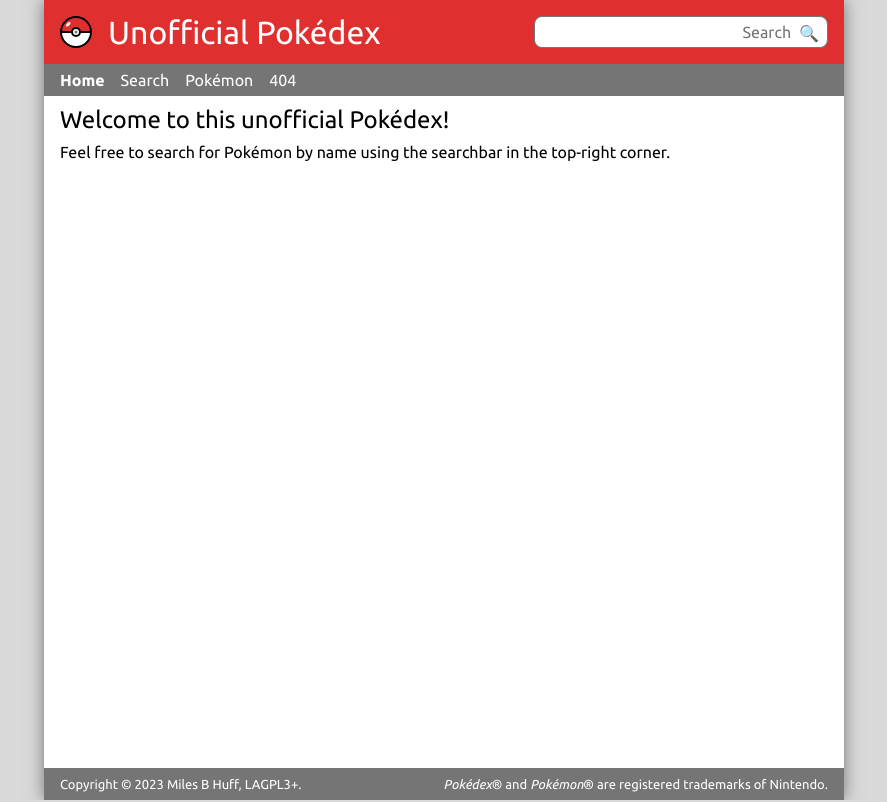
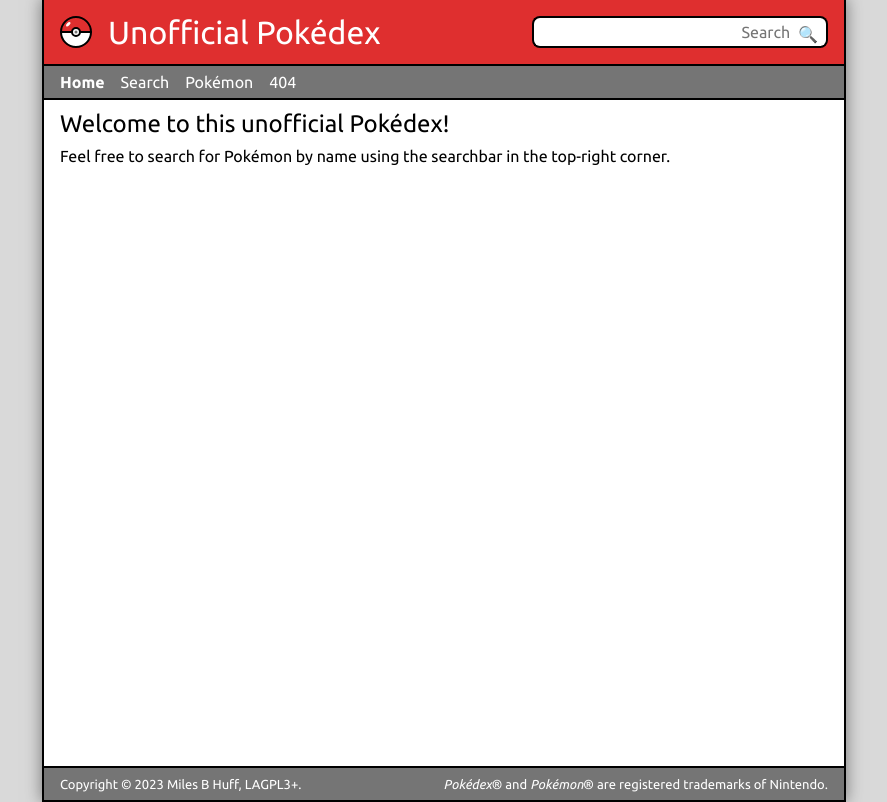
Before and after one commit to MilesBHuff/Pokedex, a React (Vite) app in the folder frontend/app/: page / in a window 1280 px wide. Shown: the whole page, without its empty margins (196-1083 px from the left). Built offline with nearby package versions, Linux system fonts and the light colour scheme.

Commit message:
Reworked borders to match icon

```diff
--- a/frontend/app/src/styles/elements/_input.scss
+++ b/frontend/app/src/styles/elements/_input.scss
@@ -1,5 +1,5 @@
 input, textarea {
     &:focus {
-        box-shadow: 0 0 0.5rem 0 $color-border inset;
+        box-shadow: 0 0 0.5rem 0 $color-shadow inset;
     }
 }
--- a/frontend/app/src/styles/elements/_layout.scss
+++ b/frontend/app/src/styles/elements/_layout.scss
@@ -2,7 +2,7 @@
 body {
     height: 100vh;
     width: 100vw;
-    overflow: visible;
+    overflow: hidden;
 
     display: flex;
     justify-content: center;
@@ -12,7 +12,9 @@
 
 ////////////////////////////////////////////////////////////////////////////////
 #root {
-    box-shadow: 0 0 1rem 0 $color-border;
+    box-shadow: 0 0 1rem 0 $color-shadow;
+    border: $border-width solid $color-border;
+    margin: -$border-width; // `outline` didn't look right, so I went for a workaround with `border`.
 
     display: flex;
     flex-direction: column;
@@ -35,6 +37,7 @@
 
 ////////////////////////////////////////////////////////////////////////////////
 header {
+    border-bottom: $border-width solid $color-border;
     background-color: $color-header-background;
     color: $color-header-foreground;
     a {color: unset;}
@@ -67,6 +70,7 @@
 
 ////////////////////////////////////////////////////////////////////////////////
 nav {
+    border-bottom: $border-width solid $color-border;
     background-color: $color-nav-background;
     color: $color-nav-foreground;
     a {color: unset;}
@@ -94,6 +98,7 @@
 
 ////////////////////////////////////////////////////////////////////////////////
 footer {
+    border-top: $border-width solid $color-border;
     background-color: $color-footer-background;
     color: $color-footer-foreground;
     a {color: unset;}
--- a/frontend/app/src/styles/general/colors.scss
+++ b/frontend/app/src/styles/general/colors.scss
@@ -14,7 +14,7 @@
 
 $color-backdrop: darken($color-light, $color-shade-amount);
 
-$color-border: $color-accent-secondary;
+$color-border: $color-dark;
 
 $color-button-primary-background: $color-accent-primary;
 $color-button-primary-foreground: $color-light;
@@ -38,3 +38,5 @@
 
 $color-search-background: $color-light;
 $color-search-foreground: $color-dark;
+
+$color-shadow: $color-accent-secondary;
--- a/frontend/app/src/styles/general/sizing.scss
+++ b/frontend/app/src/styles/general/sizing.scss
@@ -1,2 +1,3 @@
 $page-width: 50rem;
 $border-radius: 0.5rem;
+$border-width: 0.125rem;
--- a/frontend/app/src/styles/widgets/_search-bar.scss
+++ b/frontend/app/src/styles/widgets/_search-bar.scss
@@ -7,7 +7,7 @@
     input, button {
         background-color: $color-search-background;
         color: $color-search-foreground;
-        border: 1px solid $color-border;
+        border: $border-width solid $color-border;
 
         box-sizing: border-box;
         height: 2rem; //TODO: Have this be dynamic.
```
